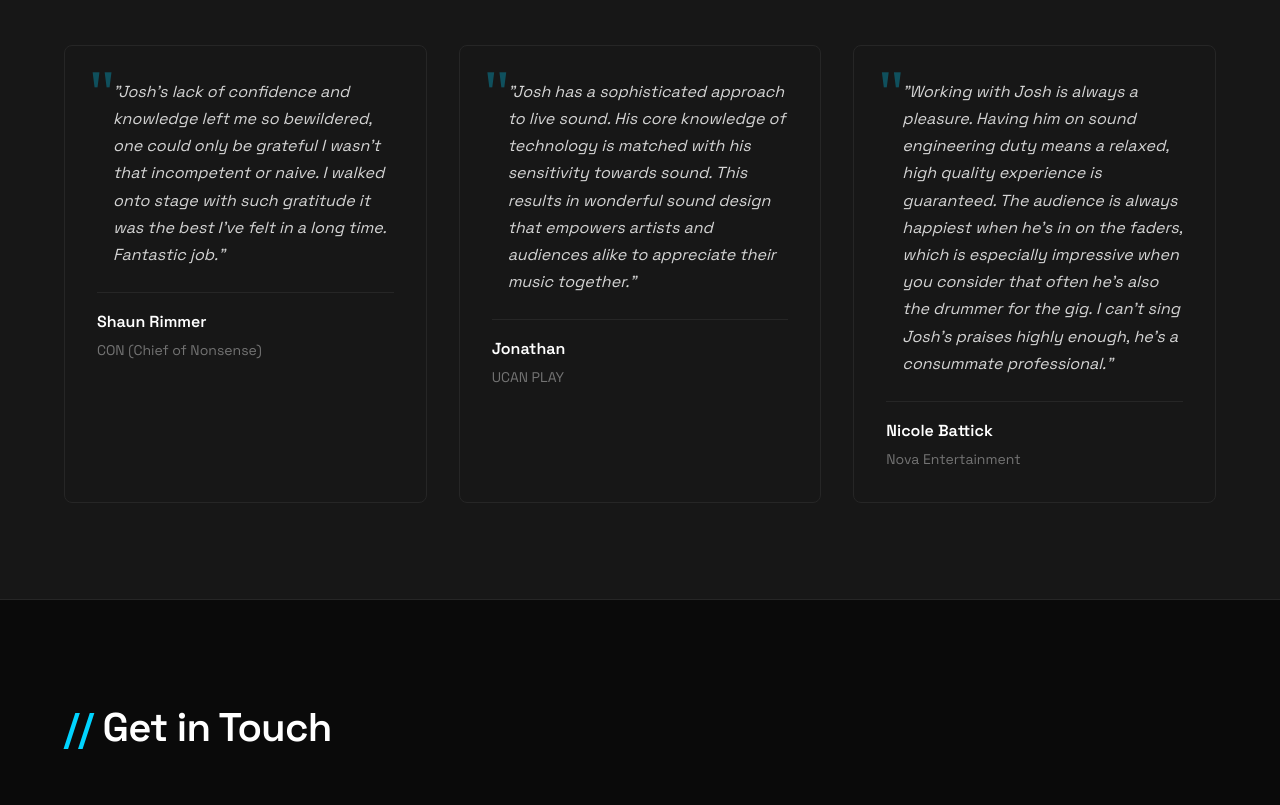
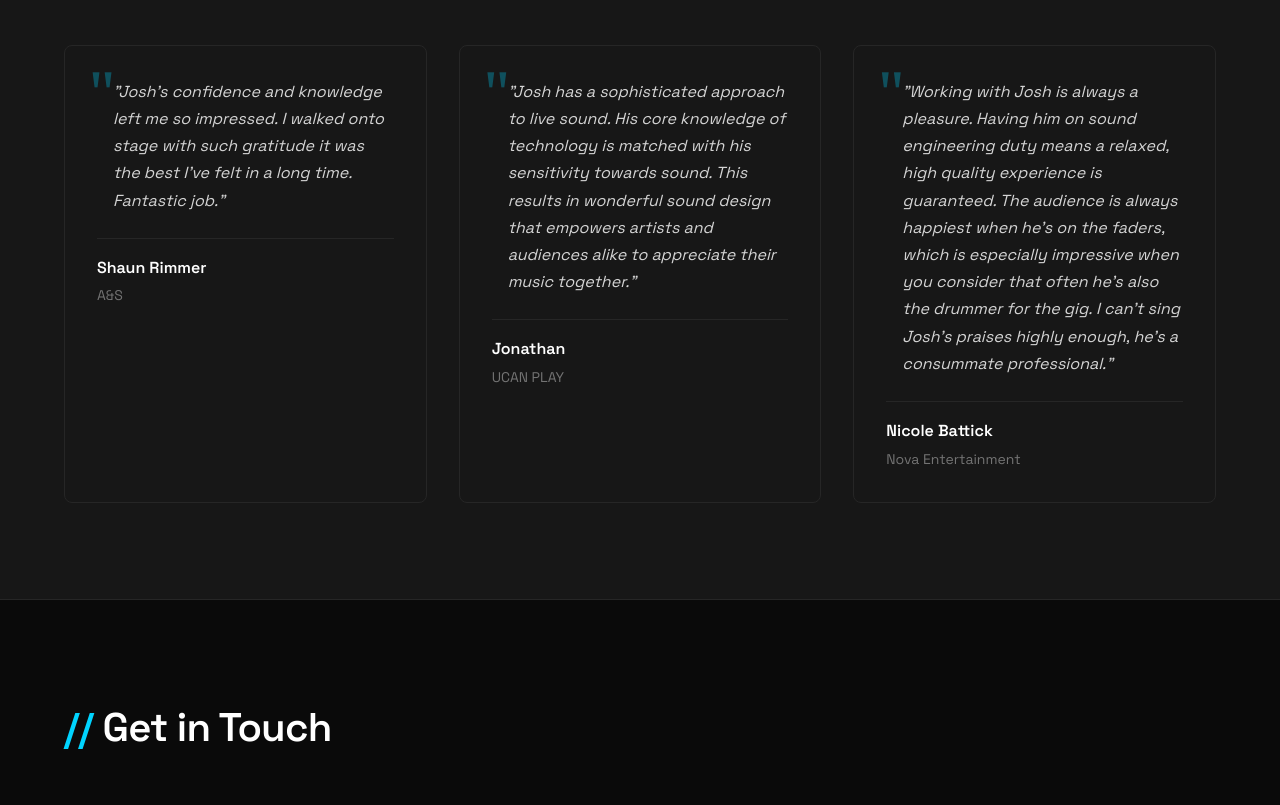
Before and after one commit to jsav-perc/josh-savage-website, a plain HTML site: page livesound.html in a window 1280 px wide. Shown: the part 1476-2281 px from the top of the page. Drawn offline with Linux system fonts and the light colour scheme.

Commit message:
Update index and live sound pages

```diff
--- a/livesound.html
+++ b/livesound.html
@@ -197,11 +197,11 @@
             <div class="testimonials-grid">
                 <div class="testimonial-card">
                     <blockquote>
-                        <p>"Josh’s lack of confidence and knowledge left me so bewildered, one could only be grateful I wasn’t that incompetent or naive. I walked onto stage with such gratitude it was the best I’ve felt in a long time. Fantastic job."</p>
+                        <p>"Josh’s confidence and knowledge left me so impressed. I walked onto stage with such gratitude it was the best I’ve felt in a long time. Fantastic job."</p>
                     </blockquote>
                     <div class="testimonial-author">
                         <span class="author-name">Shaun Rimmer</span>
-                        <span class="author-role">CON (Chief of Nonsense)</span>
+                        <span class="author-role">A&S</span>
                     </div>
                 </div>
                 <div class="testimonial-card">
@@ -215,7 +215,7 @@
                 </div>
                 <div class="testimonial-card">
                     <blockquote>
-                        <p>"Working with Josh is always a pleasure. Having him on sound engineering duty means a relaxed, high quality experience is guaranteed. The audience is always happiest when he’s in on the faders, which is especially impressive when you consider that often he’s also the drummer for the gig. I can’t sing Josh’s praises highly enough, he’s a consummate professional."</p>
+                        <p>"Working with Josh is always a pleasure. Having him on sound engineering duty means a relaxed, high quality experience is guaranteed. The audience is always happiest when he’s on the faders, which is especially impressive when you consider that often he’s also the drummer for the gig. I can’t sing Josh’s praises highly enough, he’s a consummate professional."</p>
                     </blockquote>
                     <div class="testimonial-author">
                         <span class="author-name"><a href="https://www.instagram.com/nicolebattickmusic/?hl=en" target="_blank" rel="noopener">Nicole Battick</a></span>
```
Also changed, not shown: index.html (+1 -1 lines).
